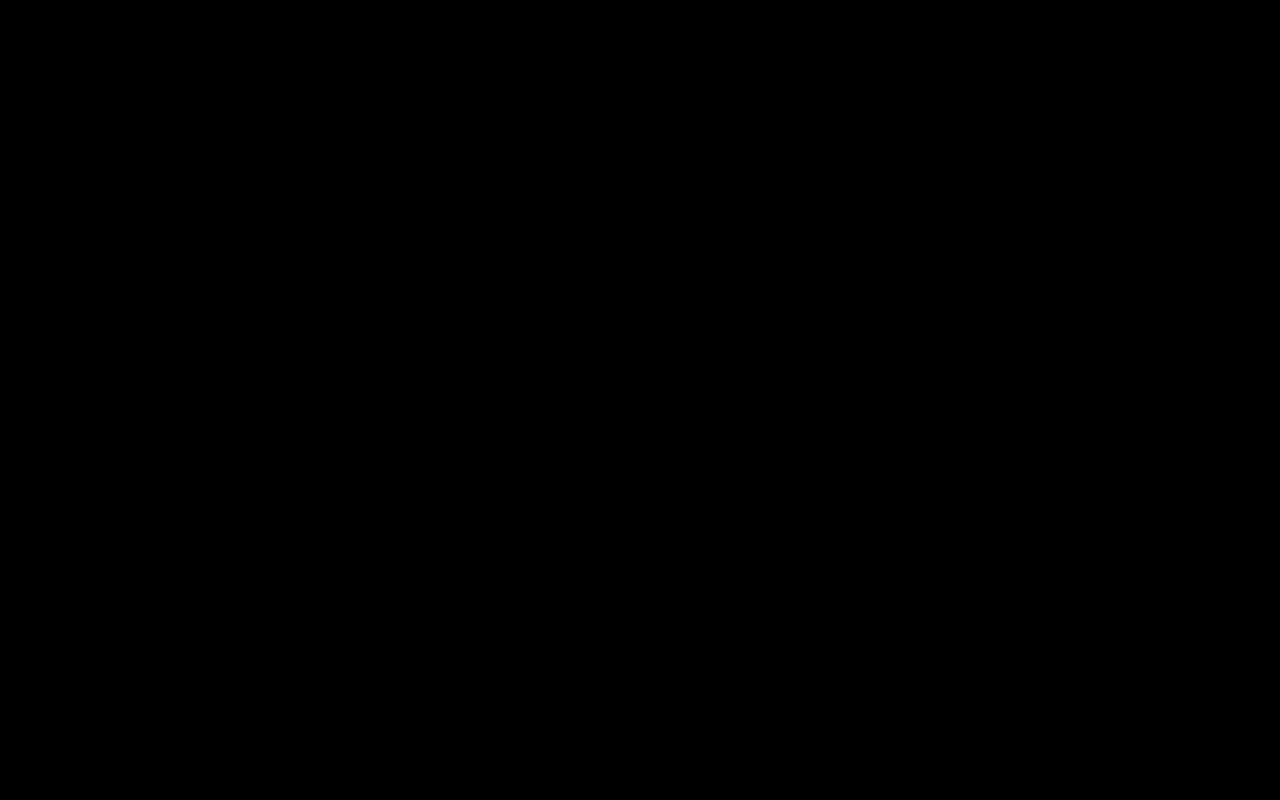
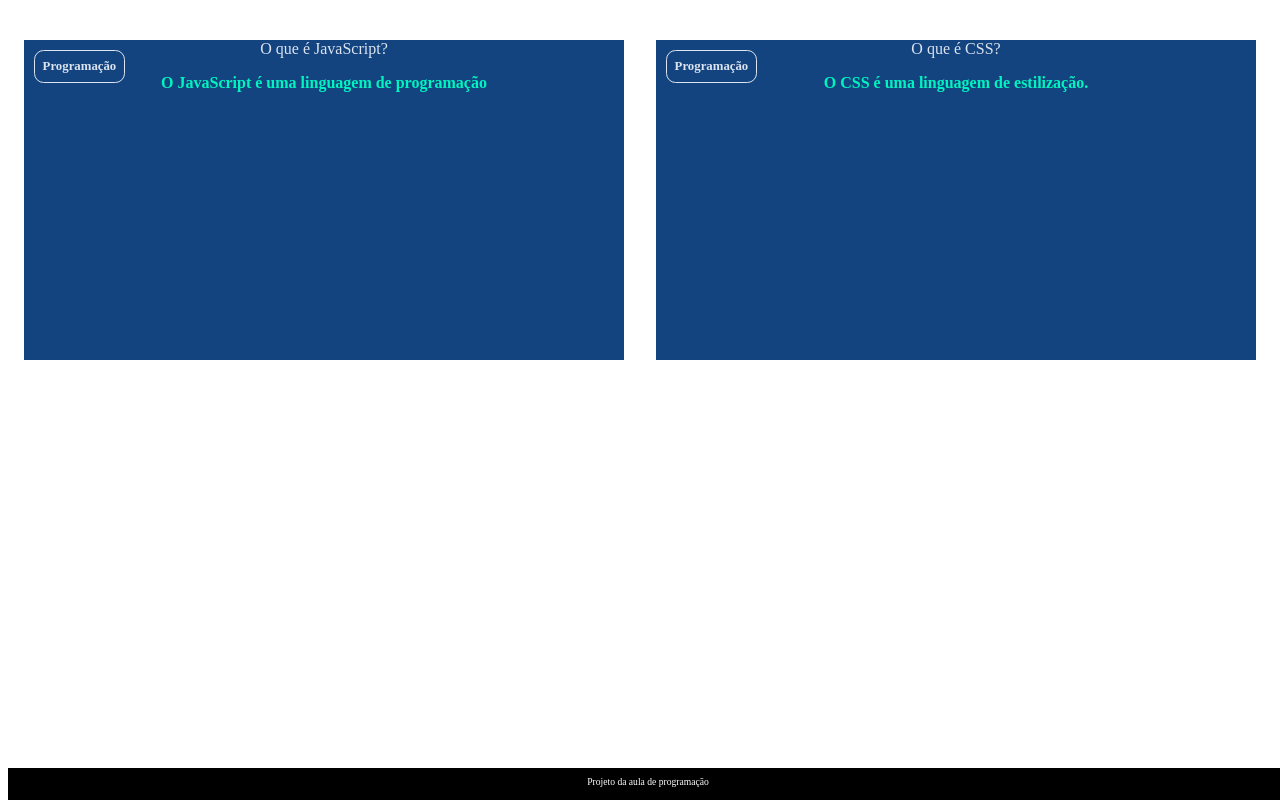
Before and after one commit to Sergio-vulgo-Da-Bronha/sergio-e-rafael-flashcards, a plain HTML site: page index.html in a window 1280 px wide. Drawn offline with Linux system fonts and the light colour scheme.

Commit message:
Add files via upload

```diff
--- a/assets/style.css
+++ b/assets/style.css
@@ -1,2 +1,62 @@
-body {background-color: black;
+:root {
+--text-color: #DBE4EF;
+--card-front-color: #144480;
+--card-back-color: #00F4BF;
 }
+footer {
+    background-color: black;
+    color: white;
+    position: fixed;
+    bottom: 0;
+    width: 100%;
+    height: 2rem;
+}
+
+footer p {
+    text-align:center;
+    font-size: 0.6rem;
+    margin-top: 0.5rem;
+}
+
+body {
+    background:url(‘img/bg-desktop.webp’);
+    font-family: Bai Jamjuree;
+    }
+
+#container {
+            display: flex;
+        }
+
+.cartao {
+                margin: 1rem 1rem;
+                height: 20rem;
+                flex-grow: 1;
+                flex-basis: calc(33% - 6rem);
+            }
+
+.cartao__conteudo {
+                    text-align: center;
+                    background-color: var(--card-front-color);
+                    height: 100%;
+                }
+
+.cartao__conteudo h3 {
+                        color: var(--text-color);
+                        border: 1px solid var(--text-color);
+                        text-align: left;
+                        padding: 0.5rem;
+                        position: absolute;
+                        margin: 0.6rem;
+                        border-radius: 0.6rem;
+                        font-size: 1vw;
+                    }
+
+.cartao__conteudo__pergunta p {
+                        color: var(--text-color);
+                        font-weight: 500;
+                    }
+
+.cartao__conteudo__resposta p {
+                        color: var(--card-back-color);
+                        font-weight: 700;
+                    }
```
